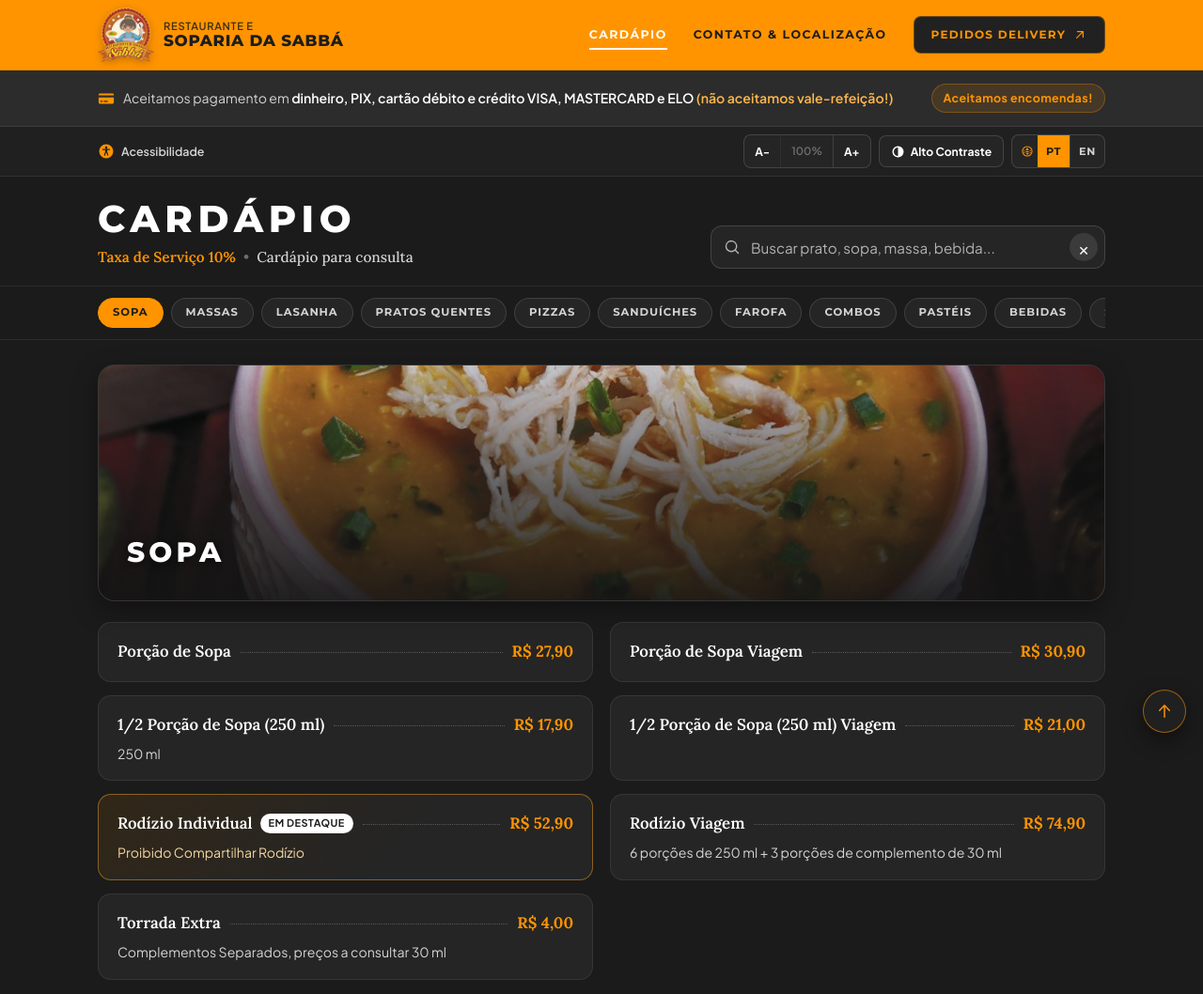
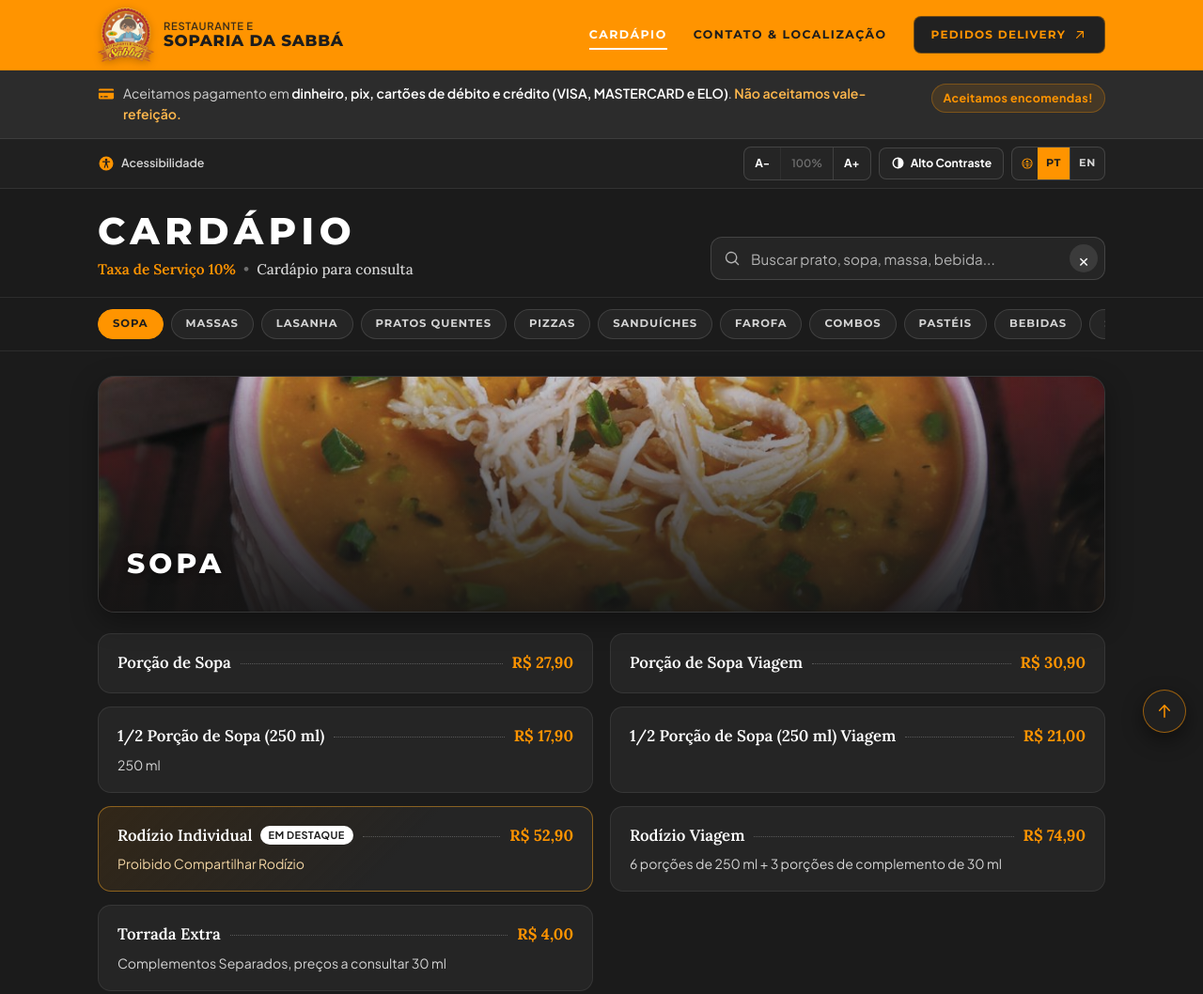
Before and after one commit to lucasfaraujo1/soparia-da-sabba, a plain HTML site: page index.html in a window 1280 px wide. Shown: the top 1058 px of the page at 94% size. Drawn offline with Linux system fonts and the light colour scheme.

Commit message:
Corrige tradução do aviso de pagamento e atualiza texto em português

```diff
--- a/data/menu.js
+++ b/data/menu.js
@@ -10,7 +10,7 @@ window.SOPARIA_DATA = {
     deliveryUrl: "https://linktr.ee/sopariadasabba",
     serviceFee: "Taxa de Serviço 10%",
     paymentNotice:
-      "Aceitamos pagamento em dinheiro, PIX, cartão débito e crédito VISA, MASTERCARD e ELO (não aceitamos vale-refeição!)",
+      "Aceitamos pagamento em dinheiro, pix, cartões de débito e crédito (VISA, MASTERCARD e ELO). Não aceitamos vale-refeição.",
     ordersNotice: "Aceitamos encomendas!",
     address: {
       street: "Av. Gov. José Lindoso, 1394",
--- a/index.html
+++ b/index.html
@@ -99,8 +99,8 @@
             <path fill-rule="evenodd" d="M2.5 4A1.5 1.5 0 0 0 1 5.5V6h18v-.5A1.5 1.5 0 0 0 17.5 4h-15ZM19 8.5H1v6A1.5 1.5 0 0 0 2.5 16h15a1.5 1.5 0 0 0 1.5-1.5v-6ZM3 13.25a.75.75 0 0 1 .75-.75h1.5a.75.75 0 0 1 0 1.5h-1.5a.75.75 0 0 1-.75-.75Zm4.75-.75a.75.75 0 0 0 0 1.5h3.5a.75.75 0 0 0 0-1.5h-3.5Z" clip-rule="evenodd" />
           </svg>
           <span data-i18n-html="paymentNotice">
-            Aceitamos pagamento em <strong>dinheiro, PIX, cartão débito e crédito VISA, MASTERCARD e ELO</strong>
-            <strong class="notice-warning">(não aceitamos vale-refeição!)</strong>
+            Aceitamos pagamento em <strong>dinheiro, pix, cartões de débito e crédito (VISA, MASTERCARD e ELO)</strong>.
+            <strong class="notice-warning">Não aceitamos vale-refeição.</strong>
           </span>
         </p>
         <span class="notice-pill" data-i18n="ordersNotice">Aceitamos encomendas!</span>
--- a/js/app.js
+++ b/js/app.js
@@ -37,8 +37,8 @@
       navDelivery: "Pedidos Delivery",
       navDeliveryCompact: "Delivery",
       navDeliveryMobile: "Pedidos Delivery (Linktree)",
-      paymentNoticeHtml:
-        'Aceitamos pagamento em <strong>dinheiro, PIX, cartão débito e crédito VISA, MASTERCARD e ELO</strong> <strong class="notice-warning">(não aceitamos vale-refeição!)</strong>',
+      paymentNotice:
+        'Aceitamos pagamento em <strong>dinheiro, pix, cartões de débito e crédito (VISA, MASTERCARD e ELO)</strong>. <strong class="notice-warning">Não aceitamos vale-refeição.</strong>',
       ordersNotice: "Aceitamos encomendas!",
       a11yLabel: "Acessibilidade",
       contrastBtn: "Alto Contraste",
@@ -61,7 +61,7 @@
       deliveryLabel: "Entrega (Delivery)",
       deliveryValue: "Todos os dias • De 11:00 às 22:30",
       contactCardTitle: "Contato & Delivery",
-      footerCopyHtml: '&copy; <span id="currentYear">2026</span> por Restaurante e Soparia da Sabbá',
+      footerCopy: '&copy; <span id="currentYear">2026</span> por Restaurante e Soparia da Sabbá',
       footerSub:
         "Av. Gov. José Lindoso, 1394 - Novo Aleixo, Manaus/AM • Cardápio digital para consulta",
       backToTopLink: "Voltar ao topo ↑",
@@ -87,8 +87,8 @@
       navDelivery: "Delivery Orders",
       navDeliveryCompact: "Delivery",
       navDeliveryMobile: "Delivery Orders (Linktree)",
-      paymentNoticeHtml:
-        '<strong>Cash, PIX, and Visa, Mastercard &amp; Elo debit/credit cards</strong> accepted <strong class="notice-warning">(meal vouchers not accepted!)</strong>',
+      paymentNotice:
+        'We accept <strong>cash, PIX, and debit/credit cards (VISA, MASTERCARD, and ELO)</strong>. <strong class="notice-warning">Meal vouchers are not accepted.</strong>',
       ordersNotice: "Catering & pre-orders welcome!",
       a11yLabel: "Accessibility",
       contrastBtn: "High Contrast",
@@ -111,7 +111,7 @@
       deliveryLabel: "Delivery",
       deliveryValue: "Daily • 11:00 AM – 10:30 PM",
       contactCardTitle: "Contact & Delivery",
-      footerCopyHtml: '&copy; <span id="currentYear">2026</span> Restaurante e Soparia da Sabbá',
+      footerCopy: '&copy; <span id="currentYear">2026</span> Restaurante e Soparia da Sabbá',
       footerSub:
         "Av. Gov. José Lindoso, 1394 - Novo Aleixo, Manaus/AM • Digital menu for browsing",
       backToTopLink: "Back to top ↑",
```
